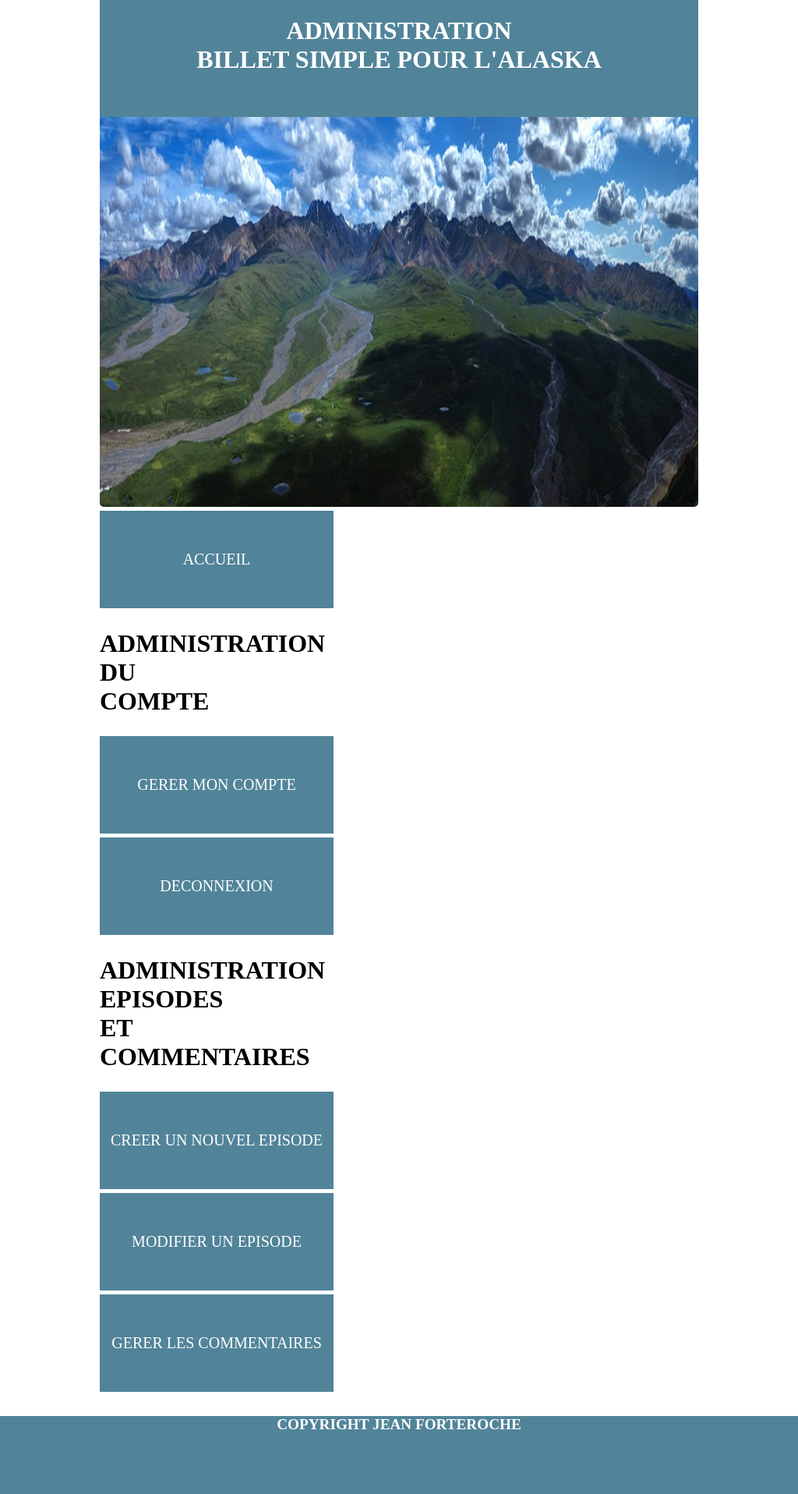
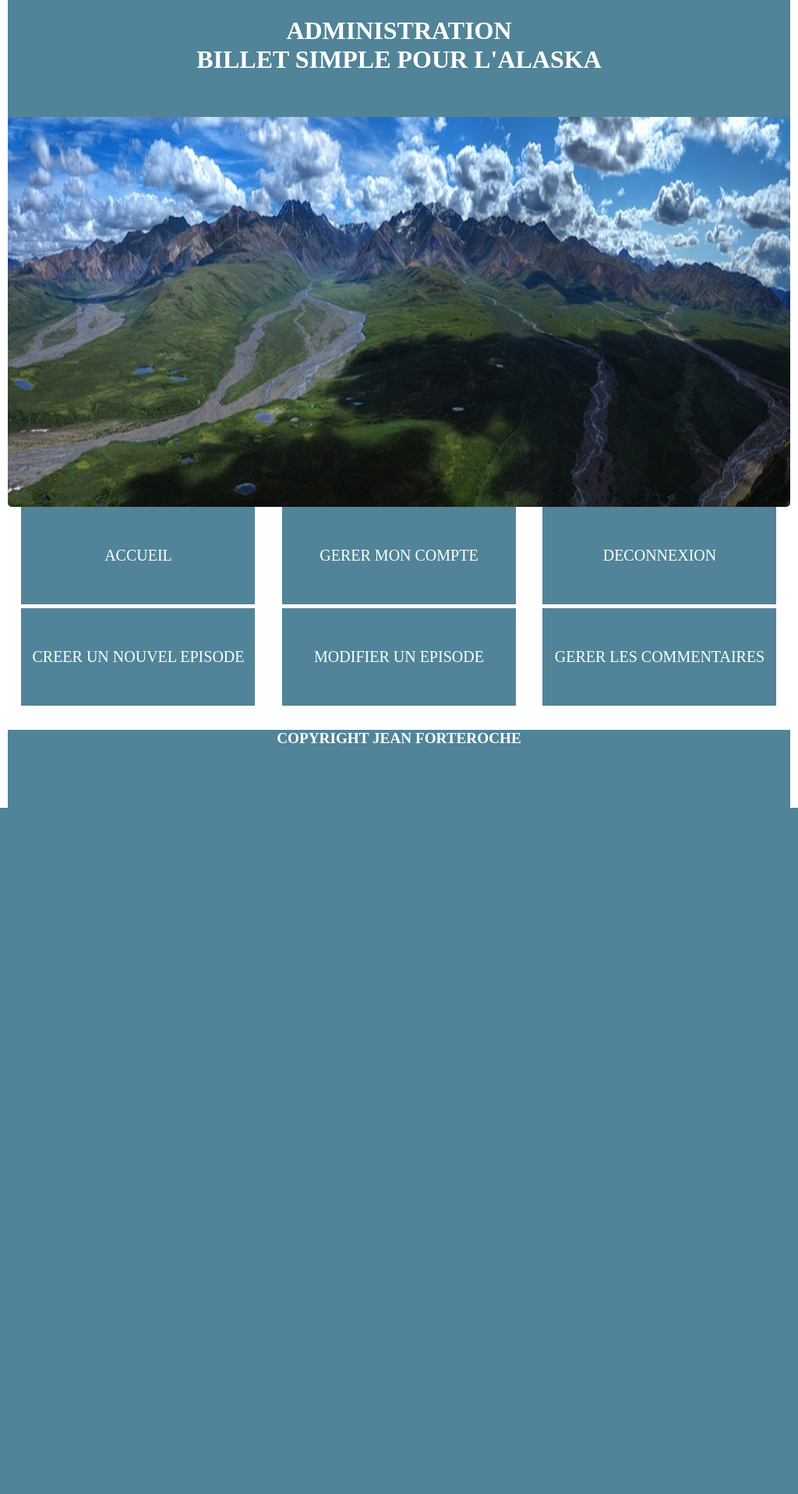
Before and after one commit to davidAChiva/projet-4, a PHP site: page /admin0085/View/templateAdmin.php in a window 1024 px wide. Shown: the whole page at 78% size. After the commit the page ends 1036 px from the top, so only its background shows below. Run offline with PHP 8.4, Linux system fonts and the light colour scheme; the template is opened without the code that fills it, so the values that code supplies are empty; some libraries are stand-ins or nearby versions.

Commit message:
Amélioration désign et ergonomie

```diff
--- a/Controller/ControllerFront.class.php
+++ b/Controller/ControllerFront.class.php
@@ -31,7 +31,6 @@ class ControllerFront
         {
             if (preg_match('#[a-zA-Z0-9]{3,15}#',$_POST['author']) AND preg_match('#[a-zA-Z0-9 ]{10,200}#',$_POST['comment']))
             {
-                echo strlen($_POST['comment']);
                 $this->comment->setComment(htmlspecialchars($_POST['author']), nl2br(strip_tags($_POST['comment'])), $idEpisode);
                 header('Location: index.php?episode=' . $idEpisode);
                 exit;
--- a/admin0085/Controller/ControllerAccountAdmin.class.php
+++ b/admin0085/Controller/ControllerAccountAdmin.class.php
@@ -12,8 +12,6 @@ class ControllerAccountAdmin
     // Gére la connexion
     public function connexion()
     {
-        require_once 'View/ViewConnexion.php';
-
         if (isset($_POST['pseudoAdmin']) AND isset($_POST['passwordAdmin']))
         {
             $pseudoKey = htmlspecialchars($_POST['pseudoAdmin']);
@@ -33,6 +31,7 @@ class ControllerAccountAdmin
                 header('Location: home.php');
             }
         }
+        require_once 'View/ViewConnexion.php';
     }
     //Gére le changement de pseudo ou mot de passe
     public function manageAccount()
--- a/admin0085/Controller/ControllerRubricAdmin.class.php
+++ b/admin0085/Controller/ControllerRubricAdmin.class.php
@@ -14,6 +14,7 @@ class ControllerRubricAdmin
         $this->episode = new Episode;
         $this->comment = new Comment;
     }
+
     // Affiche la page d'accueil
     public function home()
     {
@@ -21,6 +22,7 @@ class ControllerRubricAdmin
        require "View/ViewHomeAdmin.php";
        require_once'View/templateAdmin.php';
     }
+
     //Affiche la page creer épisode et gére le formulaire
     public function newEpisode()
     {
@@ -34,6 +36,7 @@ class ControllerRubricAdmin
         require_once 'View/ViewCreateEpisode.php';
         require_once 'View/templateAdmin.php';
     }
+
     // Affiche la page modifier épisode
     public function displayModifyEpisode()
     {
@@ -71,6 +74,7 @@ class ControllerRubricAdmin
         header('Location: home.php?rubric=modifyEpisode');
         exit;
     }
+
     // Affiche tous les épisodes
     public function getEpisodes()
     {
@@ -79,6 +83,7 @@ class ControllerRubricAdmin
         require_once 'View/ViewManageComments.php';
         require_once 'View/templateAdmin.php';
     }
+
     // Affiche les commentaires d'un épisode
     public function getComments($idEpisode)
     {
@@ -88,6 +93,7 @@ class ControllerRubricAdmin
         require_once 'View/templateAdmin.php';
 
     }
+
     // Supprime un commentaire
     public function deleteComment($idEpisode)
     {
--- a/admin0085/View/ViewManageComments.php
+++ b/admin0085/View/ViewManageComments.php
@@ -5,13 +5,11 @@ ob_start();
     <h3>Sélectionnez l'épisode des commentaires à modifier</h3>
     <div id='linkEpisode'>
     <?php foreach($episodes as $episode): ?>
-        <a class='na' href='<?= 'home.php?rubric=manageComments&idEpisode=' . $episode["id"] ?>'><?= $episode['titre'] ?></a>
+        <a href='<?= 'home.php?rubric=manageComments&idEpisode=' . $episode["id"] ?>'><?= $episode['titre'] ?></a>
     <?php endforeach; ?>
      </div>
 
     <div class='blockComments'>
-
-        <div class='comment'>
             <table>
                 <caption><h2>Commentaires de l'épisode</h2></caption>
                     <tr>
@@ -32,8 +30,8 @@ ob_start();
                     </tr>
                     <?php endforeach; ?>
             </table>
-        </div>
     </div>
+
 <?php
 $sectionContent = ob_get_clean();
 ?>
--- a/admin0085/View/templateAdmin.php
+++ b/admin0085/View/templateAdmin.php
@@ -15,14 +15,18 @@
         <div id='banner'></div>
     <div class='mainBlock'>
         <nav>
+            <div>
             <a href='home.php'>ACCUEIL</a>
-            <h2>ADMINISTRATION DU COMPTE</h2>
+            <h2>MON COMPTE</h2>
             <a href='home.php?manageAccount=modifyInformations'>GERER MON COMPTE</a>
             <a href='home.php?manageAccount=deconnexion'>DECONNEXION</a>
-            <h2>ADMINISTRATION EPISODES ET COMMENTAIRES</h2>
+            </div>
+            <div>
+            <h2>EPISODES ET COMMENTAIRES</h2>
             <a href='home.php?rubric=newEpisode'>CREER UN NOUVEL EPISODE</a>
             <a href='home.php?rubric=modifyEpisode'>MODIFIER UN EPISODE</a>
             <a href='home.php?rubric=manageComments'>GERER LES COMMENTAIRES</a>
+            </div>
         </nav>
         <section>
             <?= $sectionContent ?>
--- a/css/back.css
+++ b/css/back.css
@@ -45,7 +45,6 @@ table th
     margin: auto;
     display: flex;
     justify-content: space-around;
-    width: 75%;
 }
 .mainBlock section
 {
@@ -81,7 +80,7 @@ label
 section
 {
     display: block;
-    width : 75%;
+    width : 70%;
 }
 section p
 {
@@ -99,16 +98,44 @@ section p
 {
     display: flex;
     justify-content: space-around;
+    flex-wrap: wrap;
     margin: auto;
 }
 #linkEpisode a
 {
-    display: inline-block;
-    width: 20%;
-    height: 100px;
+    margin: 5px 0 5px 0;
+    width: 18%;
+    border-radius: 5px;
 }
 .contentCommment
 {
     display: inline-block;
     width: 200px;
 }
+
+/** Support petit écran **/
+@media all and (min-width: 992px) and (max-width: 1200px)
+{
+    .mainBlock
+    {
+        flex-direction: column;
+    }
+    nav
+    {
+        width: 100%;
+    }
+    nav div
+    {
+
+        display: flex;
+    }
+    nav a
+    {
+        margin: auto;
+        margin-bottom: 5px;
+    }
+    nav h2
+    {
+        display: none;
+    }
+}
--- a/css/general.css
+++ b/css/general.css
@@ -1,10 +1,8 @@
 body
 {
+    width: 98%;
     margin: auto;
-}
-header,section
-{
-    width: 75%;
+    margin : 0 1% 0 1%;
 }
 h1
 {
@@ -43,7 +41,7 @@ nav a
 #banner
 {
     margin: auto;
-    width: 75%;
+    width: 100%;
     height: 500px;
     border-radius: 0 0 5px 5px;
     background: url('../images/photo-paysage-alaska.jpg') no-repeat;
```
